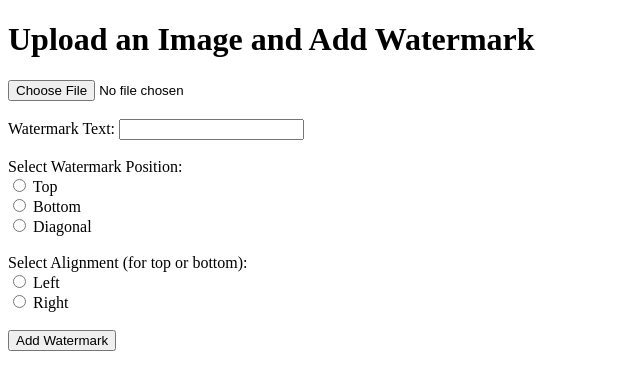
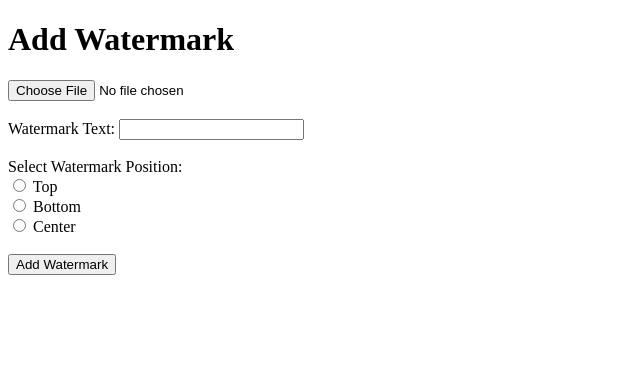
Before and after one commit to MiaoWa23/ProjectSecurity, a Flask app: page / in a window 1280 px wide. Shown: the top 390 px of the page, without its empty margins (0-640 px from the left). Run offline with Flask 3, Linux system fonts and the light colour scheme.

Commit message:
addWatermark

```diff
--- a/app.py
+++ b/app.py
@@ -1,84 +1,122 @@
-from flask import Flask, render_template, request
+import textwrap
 from PIL import Image, ImageDraw, ImageFont
+from flask import Flask, render_template, request, redirect, url_for, flash
 import os
-from werkzeug.utils import secure_filename
 
 app = Flask(__name__)
-
+app.secret_key = "supersecretkey"  # สำหรับใช้กับฟังก์ชัน flash
 UPLOAD_FOLDER = 'static/uploads/'
 app.config['UPLOAD_FOLDER'] = UPLOAD_FOLDER
-
-ALLOWED_EXTENSIONS = {'png', 'jpg', 'jpeg'}
+ALLOWED_EXTENSIONS = {'png', 'jpg', 'jpeg'}  # กำหนดไฟล์นามสกุลที่อนุญาต
 
 def allowed_file(filename):
     return '.' in filename and filename.rsplit('.', 1)[1].lower() in ALLOWED_EXTENSIONS
 
-def add_watermark(image_path, watermark_text, position, align):
-    image = Image.open(image_path)
-    drawable = ImageDraw.Draw(image)
+@app.route('/', methods=['GET', 'POST'])
+def upload_image():
+    filename = request.form.get('filename')  # รับค่าชื่อไฟล์หากถูกส่งกลับมาหลังจากเกิดข้อผิดพลาด
+    file_path = None
 
-    # เลือกฟอนต์
-    font = ImageFont.load_default()
+    if request.method == 'POST':
+        if 'file' in request.files and request.files['file'].filename != '':
+            file = request.files['file']
 
-    # กำหนดขนาดของลายน้ำโดยใช้ textbbox()
-    bbox = drawable.textbbox((0, 0), watermark_text, font=font)
-    text_width = bbox[2] - bbox[0]  # คำนวณความกว้างของข้อความ
-    text_height = bbox[3] - bbox[1]  # คำนวณความสูงของข้อความ
+            # ตรวจสอบว่านามสกุลไฟล์ถูกต้องหรือไม่
+            if allowed_file(file.filename):
+                filename = file.filename
+                file_path = os.path.join(app.config['UPLOAD_FOLDER'], filename)
+                file.save(file_path)  # บันทึกไฟล์ที่อัปโหลด
 
-    # คำนวณตำแหน่งของลายน้ำ
-    if position == 'top':
-        y = 10
-    elif position == 'bottom':
-        y = image.height - text_height - 10
-    elif position == 'diagonal':
-        y = (image.height - text_height) // 2
+            else:
+                flash('File type not allowed. Please upload a PNG, JPG, or JPEG file.')
+                return redirect(request.url)
+        else:
+            # ถ้าไม่มีไฟล์ใหม่ถูกอัปโหลด ให้ใช้ไฟล์ที่ถูกอัปโหลดแล้ว
+            if filename:
+                file_path = os.path.join(app.config['UPLOAD_FOLDER'], filename)
+                if not os.path.exists(file_path):
+                    flash('No file found, please upload a file.')
+                    return redirect(request.url)
+            else:
+                flash('No file selected. Please upload a file.')
+                return redirect(request.url)
 
-    if align == 'left':
-        x = 10
-    elif align == 'right':
-        x = image.width - text_width - 10
-    else:
-        x = (image.width - text_width) // 2
+        watermark_text = request.form['watermark_text']
+        position = request.form['position']
+        align = request.form.get('align')  # รับค่าซ้ายหรือขวา
 
-    if position == 'diagonal':
-        drawable.text((x, y), watermark_text, font=font, fill=(255, 255, 255, 128))
-    else:
-        drawable.text((x, y), watermark_text, font=font, fill=(255, 255, 255))
+        # ตรวจสอบว่าถ้าเลือกตำแหน่งบนหรือล่าง ต้องเลือกซ้ายหรือขวาด้วย
+        if position in ['top', 'bottom'] and not align:
+            flash('Please select left or right alignment when position is top or bottom.')
+            return render_template('index.html', watermark_text=watermark_text, position=position, align=align, filename=filename)
 
-    # บันทึกไฟล์ภาพใหม่ที่มีลายน้ำ
-    watermark_path = os.path.join(app.config['UPLOAD_FOLDER'], 'watermarked_' + os.path.basename(image_path))
-    image.save(watermark_path)
+        if file_path and watermark_text:
+            image = Image.open(file_path)
 
-    return watermark_path
+            # แปลงภาพเป็นโหมด RGBA เพื่อรองรับความโปร่งใส
+            if image.mode != 'RGBA':
+                image = image.convert('RGBA')
+
+            # สร้างเลเยอร์ใหม่เพื่อเพิ่มลายน้ำ
+            txt_layer = Image.new('RGBA', image.size, (255, 255, 255, 0))
+
+            draw = ImageDraw.Draw(txt_layer)
+            width, height = image.size
+
+            # คำนวณขนาดฟอนต์
+            font_size = int(width * 0.10)  # เริ่มต้นที่ 10% ของความกว้างของภาพ
+            try:
+                font = ImageFont.truetype("/System/Library/Fonts/Supplemental/Arial Black.ttf", font_size)
+            except IOError:
+                font = ImageFont.load_default()
+
+            # ตัดบรรทัดอัตโนมัติหากข้อความยาวเกินไป
+            max_width = int(width * 0.9)
+            wrapped_text = textwrap.fill(watermark_text, width=max_width // font_size)
+
+            # คำนวณขนาดของข้อความลายน้ำหลังจากตัดบรรทัด
+            bbox = draw.textbbox((0, 0), wrapped_text, font=font)
+            text_width = bbox[2] - bbox[0]
+            text_height = bbox[3] - bbox[1]
+
+            # ตั้งค่าตำแหน่งของลายน้ำ
+            if position == 'top':
+                y = 10
+                if align == 'left':
+                    x = 10
+                else:
+                    x = width - text_width - 10
+            elif position == 'bottom':
+                y = height - text_height - 10
+                if align == 'left':
+                    x = 10
+                else:
+                    x = width - text_width - 10
+            elif position == 'center':
+                x = (width - text_width) // 2
+                y = (height - text_height) // 2
+            else:
+                x = (width - text_width) // 2
+                y = (height - text_height) // 2
+
+            # เพิ่มข้อความลายน้ำที่มีความโปร่งใส (RGBA)
+            transparent_color = (255, 255, 255, 120)  # สีขาวกึ่งโปร่งใส
+            draw.text((x, y), wrapped_text, fill=transparent_color, font=font)
+
+            # รวมเลเยอร์ข้อความเข้ากับภาพต้นฉบับ
+            watermarked = Image.alpha_composite(image, txt_layer)
+
+            # แปลงกลับเป็นโหมด RGB เพื่อบันทึกเป็น JPEG
+            watermarked = watermarked.convert('RGB')
+
+            # บันทึกรูปภาพที่มีลายน้ำ
+            watermarked.save(file_path, 'JPEG')
+
+            # แสดงภาพหลังจากใส่ลายน้ำเสร็จแล้ว
+            return render_template('index.html', filename=filename, watermark_text=watermark_text, position=position, align=align)
+
+    return render_template('index.html', filename=filename)
 
 
-@app.route('/')
-def upload_form():
-    return render_template('index.html')
-
-@app.route('/', methods=['POST'])
-def upload_image():
-    if 'file' not in request.files or 'watermark_text' not in request.form:
-        return render_template('index.html', message="Please select a file and provide watermark text")
-
-    file = request.files['file']
-    watermark_text = request.form['watermark_text']
-    position = request.form.get('position')
-    align = request.form.get('align', 'center')  # เลือกซ้ายหรือขวา
-
-    if file.filename == '':
-        return render_template('index.html', message="No file selected")
-
-    if file and allowed_file(file.filename):
-        filename = secure_filename(file.filename)
-        filepath = os.path.join(app.config['UPLOAD_FOLDER'], filename)
-        file.save(filepath)
-
-        # ใส่ลายน้ำ
-        watermarked_path = add_watermark(filepath, watermark_text, position, align)
-        return render_template('index.html', filename='watermarked_' + filename)
-
-    return render_template('index.html', message="File type not allowed")
-
-if __name__ == "__main__":
+if __name__ == '__main__':
     app.run(debug=True)
--- a/templates/index.html
+++ b/templates/index.html
@@ -3,46 +3,103 @@
 <head>
     <meta charset="UTF-8">
     <meta name="viewport" content="width=device-width, initial-scale=1.0">
-    <title>Upload Image with Watermark</title>
+    <title>Add Watermark</title>
+    <script>
+        function updateAlignmentOptions() {
+            var position = document.querySelector('input[name="position"]:checked') ? document.querySelector('input[name="position"]:checked').value : null;
+            var alignmentTop = document.getElementById('alignment-top');
+            var alignmentBottom = document.getElementById('alignment-bottom');
+
+            // ซ่อนตัวเลือกการจัดวางทั้งหมดก่อน
+            alignmentTop.style.display = 'none';
+            alignmentBottom.style.display = 'none';
+
+            // ถ้าเลือก Top ให้แสดงตัวเลือก "Left" และ "Right" ระหว่าง Top และ Bottom
+            if (position === 'top') {
+                alignmentTop.style.display = 'block';
+            }
+
+            // ถ้าเลือก Bottom ให้แสดงตัวเลือก "Left" และ "Right" ระหว่าง Bottom และ Diagonal
+            if (position === 'bottom') {
+                alignmentBottom.style.display = 'block';
+            }
+        }
+
+        window.onload = function() {
+            // เรียกใช้งานฟังก์ชัน updateAlignmentOptions เมื่อโหลดหน้า
+            updateAlignmentOptions();
+
+            // ถ้าแสดงภาพเรียบร้อยแล้ว ให้เคลียร์ฟอร์ม
+            if (document.getElementById("watermarked-image")) {
+                document.getElementById("watermark-form").reset();
+            }
+        }
+    </script>
 </head>
 <body>
-    <h1>Upload an Image and Add Watermark</h1>
+    <h1>Add Watermark</h1>
 
-    <form method="POST" enctype="multipart/form-data">
+    {% with messages = get_flashed_messages() %}
+      {% if messages %}
+        <ul>
+          {% for message in messages %}
+            <li style="color: red;">{{ message }}</li>
+          {% endfor %}
+        </ul>
+      {% endif %}
+    {% endwith %}
+
+    <form id="watermark-form" method="POST" enctype="multipart/form-data">
         <input type="file" name="file" required><br><br>
 
         <label for="watermark_text">Watermark Text:</label>
         <input type="text" id="watermark_text" name="watermark_text" required><br><br>
 
         <label>Select Watermark Position:</label><br>
-        <input type="radio" id="top" name="position" value="top" required>
-        <label for="top">Top</label><br>
 
-        <input type="radio" id="bottom" name="position" value="bottom" required>
-        <label for="bottom">Bottom</label><br>
+        <input type="radio" id="top" name="position" value="top" onclick="updateAlignmentOptions()" required>
+        <label for="top">Top</label>
 
-        <input type="radio" id="diagonal" name="position" value="diagonal" required>
-        <label for="diagonal">Diagonal</label><br><br>
+        <div id="alignment-top" style="display:none;">
+            &nbsp;&nbsp;<input type="radio" id="left" name="align" value="left">
+            <label for="left">Left</label>
+            &nbsp;&nbsp;<input type="radio" id="right" name="align" value="right">
+            <label for="right">Right</label>
+        </div><br>
 
-        <label>Select Alignment (for top or bottom):</label><br>
-        <input type="radio" id="left" name="align" value="left">
-        <label for="left">Left</label><br>
+        <input type="radio" id="bottom" name="position" value="bottom" onclick="updateAlignmentOptions()" required>
+        <label for="bottom">Bottom</label>
 
-        <input type="radio" id="right" name="align" value="right">
-        <label for="right">Right</label><br><br>
+        <div id="alignment-bottom" style="display:none;">
+            &nbsp;&nbsp;<input type="radio" id="left" name="align" value="left">
+            <label for="left">Left</label>
+            &nbsp;&nbsp;<input type="radio" id="right" name="align" value="right">
+            <label for="right">Right</label>
+        </div><br>
+
+        <input type="radio" id="diagonal" name="position" value="diagonal" onclick="updateAlignmentOptions()" required>
+        <label for="center">Center</label><br><br>
 
         <input type="submit" value="Add Watermark">
     </form>
 
-    <!-- แสดงรูปที่มีลายน้ำ -->
-    {% if filename %}
-    <h2>Image with Watermark:</h2>
-    <img src="{{ url_for('static', filename='uploads/' + filename) }}" alt="Image with Watermark" width="300">
-    {% endif %}
+    {% with messages = get_flashed_messages() %}
+      {% if not messages %}
+        {% if filename %}
+          <h2>Image with Watermark:</h2>
+          <img id="watermarked-image" src="{{ url_for('static', filename='uploads/' + filename) }}" alt="Image with Watermark" width="300"><br><br>
 
-    <!-- แสดงข้อความแจ้งเตือนหากมี -->
-    {% if message %}
-    <p>{{ message }}</p>
-    {% endif %}
+          <!-- ปุ่มดาวน์โหลด -->
+          <a href="{{ url_for('static', filename='uploads/' + filename) }}" download="{{ filename }}">
+            <button>Download Image</button>
+          </a>
+
+          <script>
+              document.getElementById("watermark-form").reset();  // เคลียร์ฟอร์มเมื่อแสดงภาพ
+          </script>
+        {% endif %}
+      {% endif %}
+    {% endwith %}
+
 </body>
 </html>
```
Also changed, not shown: 3 other files.
